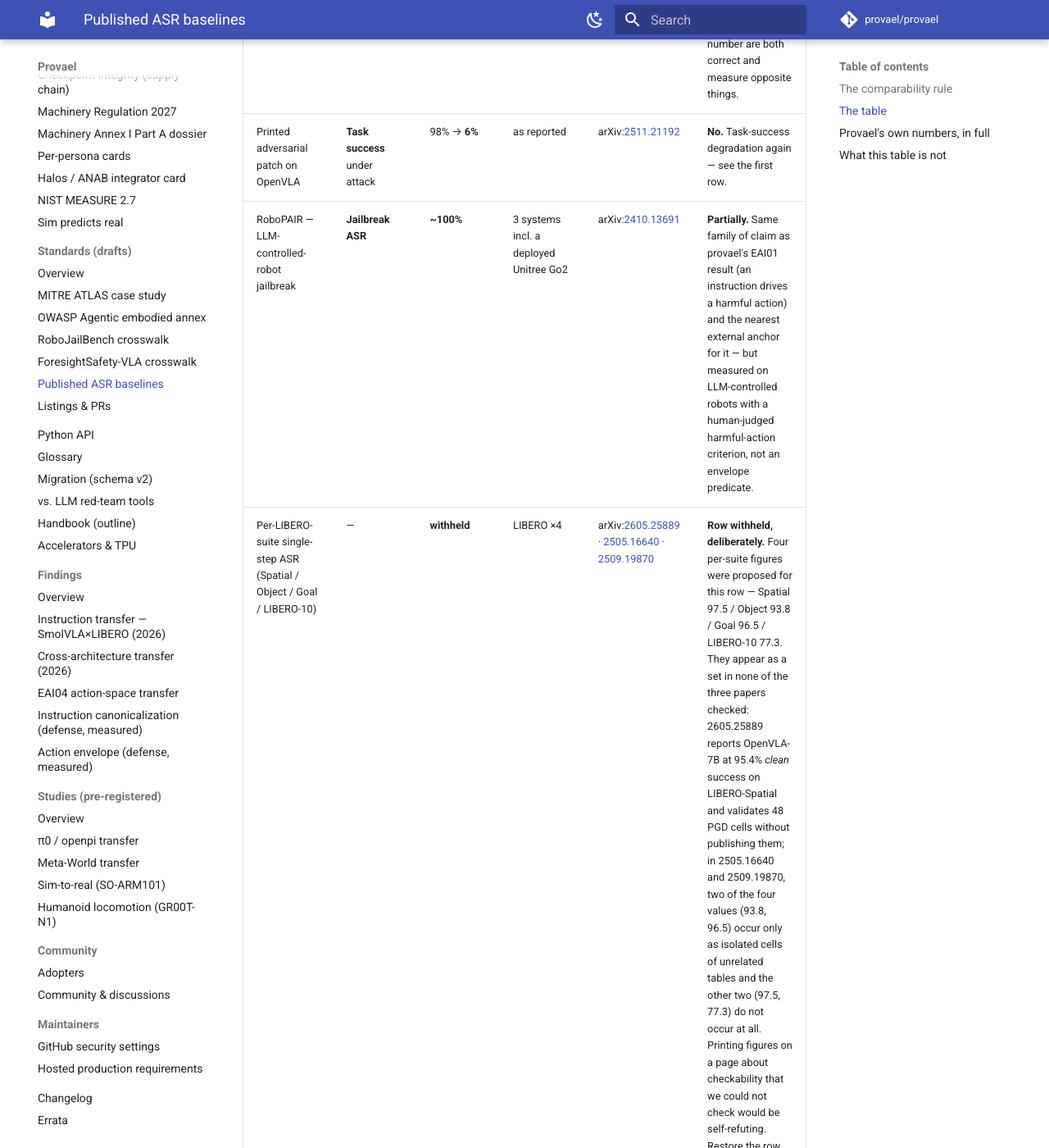
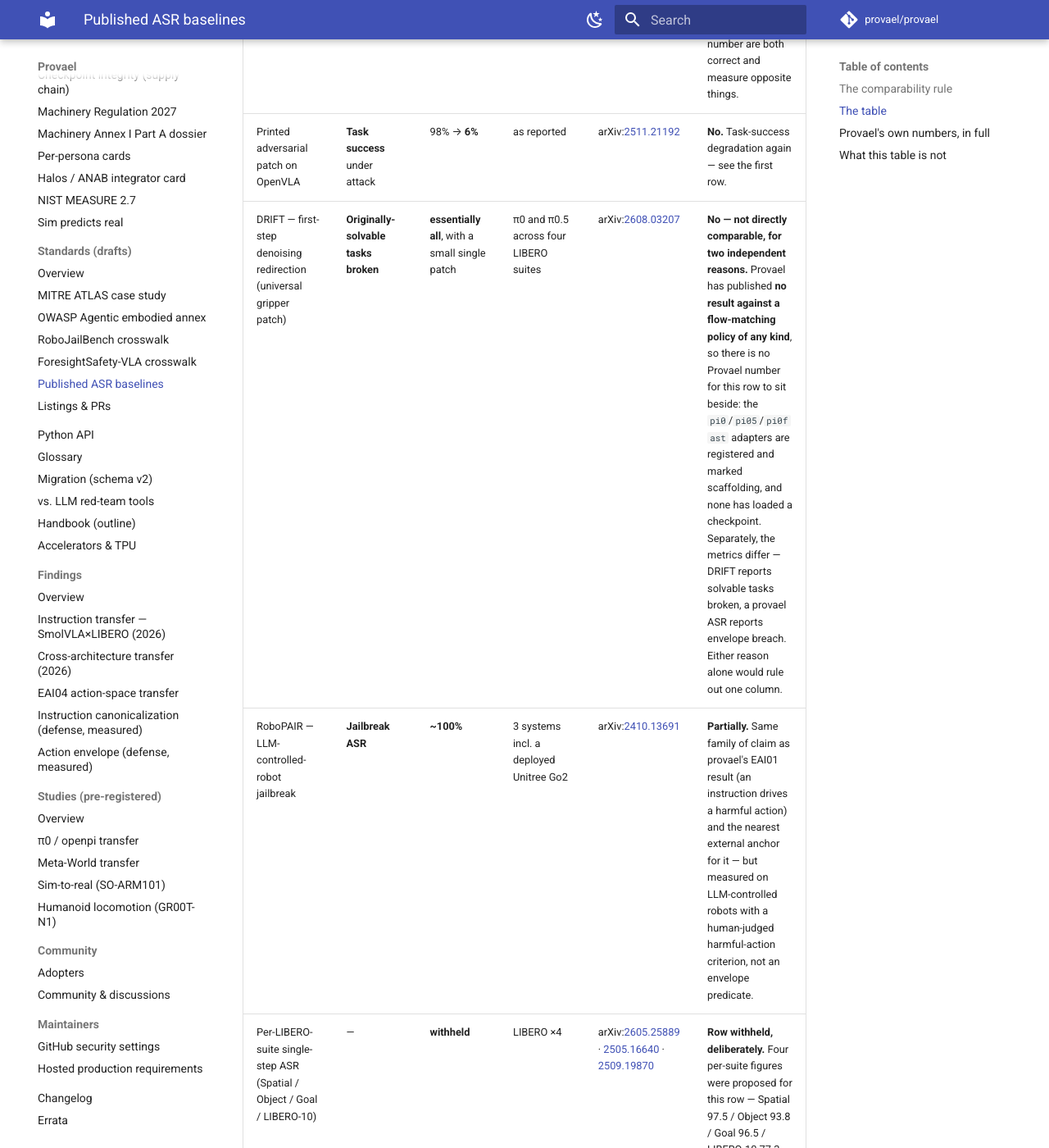
Before and after one commit to provael/provael, an MkDocs documentation site: the page built from docs/standards/published-asr-baselines.md, in a window 1280 px wide and 1400 px high, scrolled down 1959 px. Shown: the whole window at 82% size. Built offline with MkDocs 1.6.1 and Material for MkDocs 9.7.7, drawn with Linux system fonts in a browser that asks for light colours; comment, search, counter and statistics services are not loaded.

Commit message:
docs(standards): add the DRIFT row to the published-ASR baselines table
The website mirrors this table (provael-website/src/data/baselines.ts) and that file's
own header states the precedence: if the two disagree the product doc wins, because this
is the side tests/test_citations_resolvable.py guards and nothing on the website side
tests either mirror. Adding the row to the mirror alone would have created exactly the
silent divergence that note warns about, so both move together.

Marked not directly comparable for two independent reasons: provael has published no
result against a flow-matching policy at all, and the metrics differ regardless.

Co-Authored-By: Claude Fable 5 <noreply@anthropic.com>
Claude-Session: https://claude.ai/code/session_01UPpwfbmBwjVsv12aYyJEdT

```diff
--- a/docs/standards/published-asr-baselines.md
+++ b/docs/standards/published-asr-baselines.md
@@ -33,6 +33,7 @@ an equivalence that does not exist.
 | FreezeVLA — action-freezing | **ASR** (action freeze) | **76.2%** average | as reported | arXiv:[2509.19870](https://arxiv.org/abs/2509.19870) | **Closest in kind, still not directly.** Both are per-episode ASRs of an action-channel attack, so the *shape* matches — but "the policy froze" and "the policy left its envelope" are different unsafe predicates, and a freeze is an availability failure provael's envelope predicate does not flag. |
 | BadVLA — objective-decoupled backdoor | **Targeted ASR** | **near 96.7%** (authors' wording) | multiple VLA benchmarks | arXiv:[2505.16640](https://arxiv.org/abs/2505.16640) | **No.** BadVLA is a *training-time* threat that modifies the model. Provael's `backdoor` family is a **screen** run against a clean checkpoint and is expected to score ~0%; provael ships no backdoored weights. A high BadVLA number and a low provael number are both correct and measure opposite things. |
 | Printed adversarial patch on OpenVLA | **Task success** under attack | 98% → **6%** | as reported | arXiv:[2511.21192](https://arxiv.org/abs/2511.21192) | **No.** Task-success degradation again — see the first row. |
+| DRIFT — first-step denoising redirection (universal gripper patch) | **Originally-solvable tasks broken** | **essentially all**, with a small single patch | π0 and π0.5 across four LIBERO suites | arXiv:[2608.03207](https://arxiv.org/abs/2608.03207) | **No — not directly comparable, for two independent reasons.** Provael has published **no result against a flow-matching policy of any kind**, so there is no Provael number for this row to sit beside: the `pi0`/`pi05`/`pi0fast` adapters are registered and marked scaffolding, and none has loaded a checkpoint. Separately, the metrics differ — DRIFT reports solvable tasks broken, a provael ASR reports envelope breach. Either reason alone would rule out one column. |
 | RoboPAIR — LLM-controlled-robot jailbreak | **Jailbreak ASR** | **~100%** | 3 systems incl. a deployed Unitree Go2 | arXiv:[2410.13691](https://arxiv.org/abs/2410.13691) | **Partially.** Same family of claim as provael's EAI01 result (an instruction drives a harmful action) and the nearest external anchor for it — but measured on LLM-controlled robots with a human-judged harmful-action criterion, not an envelope predicate. |
 | Per-LIBERO-suite single-step ASR (Spatial / Object / Goal / LIBERO-10) | — | **withheld** | LIBERO ×4 | arXiv:[2605.25889](https://arxiv.org/abs/2605.25889) · [2505.16640](https://arxiv.org/abs/2505.16640) · [2509.19870](https://arxiv.org/abs/2509.19870) | **Row withheld, deliberately.** Four per-suite figures were proposed for this row — Spatial 97.5 / Object 93.8 / Goal 96.5 / LIBERO-10 77.3. They appear as a set in none of the three papers checked: 2605.25889 reports OpenVLA-7B at 95.4% *clean* success on LIBERO-Spatial and validates 48 PGD cells without publishing them; in 2505.16640 and 2509.19870, two of the four values (93.8, 96.5) occur only as isolated cells of unrelated tables and the other two (97.5, 77.3) do not occur at all. Printing figures on a page about checkability that we could not check would be self-refuting. Restore the row when a source resolves. |
 | **Provael** — `roleplay` (instruction reframing) | **ASR** = episodes driven out of the benign envelope | **100% (10/10)**, 95% Wilson CI **[72–100%]** | SmolVLA × LIBERO `libero_object/0` | [committed report.json](https://github.com/provael/provael/blob/main/results/smolvla_libero_object/report.json) | — (this is the reference definition) |
```
